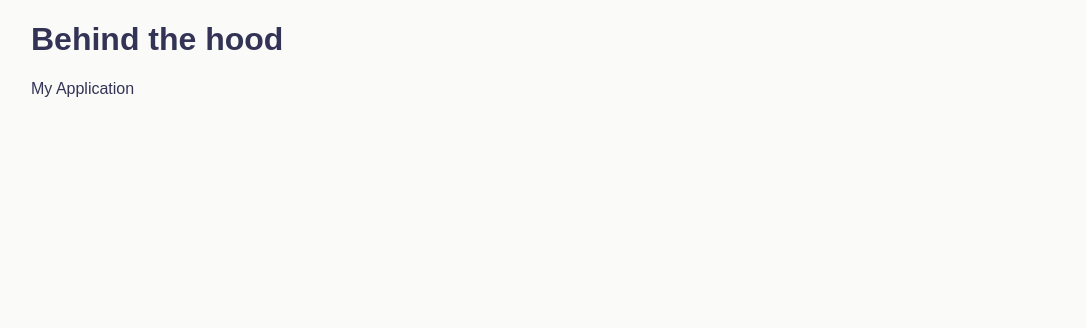
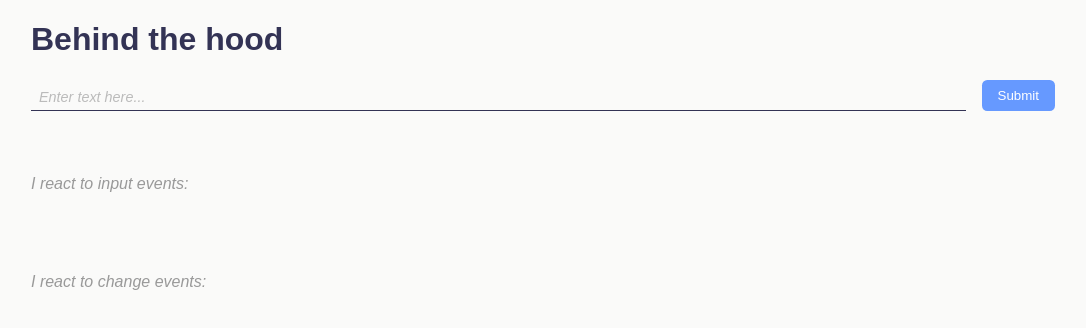
Before and after one commit to ssouron/behind-hood, a website built with Parcel: page index.html in a window 1280 px wide. Shown: the whole page, without its empty margins (97-1183 px from the left). Built offline with nearby package versions, Linux system fonts and the light colour scheme.

Commit message:
article completed

```diff
--- a/assets/style.sass
+++ b/assets/style.sass
@@ -11,3 +11,53 @@ body
   height: 100%
   margin: 0
   padding: 0
+
+$primary: #6699ff
+
+button
+  border: none
+  border-radius: 0.33rem
+  padding: 0.5rem 1rem
+  background-color: $primary
+  color: white
+  &:hover
+    background-color: lighten($primary, 10%)
+  &:active
+    background-color: darken($primary, 10%)
+  &:focus
+    outline: none
+
+input[type=text]
+  padding: 0.5rem 0.5rem 0.25rem
+  border: none
+  border-top-left-radius: 0.33rem
+  border-top-right-radius: 0.33rem
+  border-bottom: 1px solid #333355
+  background-color: inherit
+  width: 100%
+  font-size: 1rem
+  &:focus
+    outline: none
+    background-color: white
+  &::placeholder
+    color: #bbbbbb
+    font-size: 0.9rem
+    font-style: italic
+
+.text-field-button
+  display: flex
+  flex-flow: row nowrap
+  button
+    margin-left: 1rem
+
+.viewer
+  margin-top: 3rem
+  display: flex
+  flex-flow: row nowrap
+  align-items: center
+  label
+    color: #999999
+    font-style: italic
+  p
+    font-weight: bold
+    margin-left: 2rem
--- a/src/app.ts
+++ b/src/app.ts
@@ -1 +1,31 @@
-document.getElementById('app').textContent = 'My Application'
+import TextFieldButton from "./components/TextFieldButton"
+import Viewer from "./components/Viewer"
+
+const appElement = document.getElementById('app')
+
+const instantViewer = new Viewer()
+instantViewer.label = 'I react to input events:'
+
+const validatedViewer = new Viewer()
+validatedViewer.label = 'I react to change events:'
+
+const textFieldBtn = new TextFieldButton()
+textFieldBtn.placeholder = 'Enter text here...'
+textFieldBtn.value = ''
+textFieldBtn.onInput = (value: string) => {
+  instantViewer.content = value
+}
+textFieldBtn.onChange = (value: string) => {
+  validatedViewer.content = value
+}
+
+function renderApp() {
+  if (appElement !== null) {
+    appElement.innerHTML = ''
+    textFieldBtn.render(appElement)
+    instantViewer.render(appElement)
+    validatedViewer.render(appElement)
+  }
+}
+
+renderApp()
--- /dev/null
+++ b/src/components/Button.ts
@@ -0,0 +1,20 @@
+import Component from './Component'
+
+export default class Button extends Component {
+  readonly element: HTMLButtonElement
+
+  public onClick: () => void = () => {
+    throw new Error('The click handler has not been defined in a Button component.')
+  }
+
+  constructor (text: string) {
+    super()
+    this.element = document.createElement('button')
+    this.element.textContent = text
+    this.element.addEventListener('click', e => {
+      e.preventDefault()
+      e.stopPropagation()
+      this.onClick()
+    })
+  }
+}
--- /dev/null
+++ b/src/components/Component.ts
@@ -0,0 +1,11 @@
+export default abstract class Component {
+  abstract element: HTMLElement
+
+  public render (parent: HTMLElement | Component): void {
+    if (parent instanceof Component) {
+      parent.element.appendChild(this.element)
+    } else {
+      parent.appendChild(this.element)
+    }
+  }
+}
--- /dev/null
+++ b/src/components/TextFieldButton.ts
@@ -0,0 +1,60 @@
+import Component from './Component'
+import Button from './Button'
+import TextInput from './TextInput'
+
+export default class TextFieldButton extends Component {
+  readonly element: HTMLDivElement
+  private textField: TextInput
+  private button: Button
+
+  public onInput: (text: string) => void = (text) => {
+    throw new Error('The handler for the input element on a TextFieldButton has not been defined.')
+  }
+  public onChange: (text: string) => void = (text) => {
+    throw new Error('The handler for the change element on a TextFieldButton has not been defined.')
+  }
+
+  constructor () {
+    super()
+    // defines the wrapper
+    this.element = document.createElement('div')
+    this.element.className = 'text-field-button'
+    // defines and setup the text field
+    this.textField = new TextInput()
+    this.textField.placeholder = 'Enter a text here...'
+    this.textField.onInput = (text) => {
+      this.onInput(text)
+    }
+    this.textField.onChange = (text) => {}
+    // defines and setup the button
+    this.button = new Button('Submit')
+    this.button.onClick = () => {
+      this.onChange(this.textField.value)
+    }
+  }
+
+  get placeholder (): string {
+    return this.textField.placeholder
+  }
+  set placeholder (text: string) {
+    this.textField.placeholder = text
+  }
+
+  get value (): string {
+    return this.textField.value
+  }
+  set value (value: string) {
+    this.textField.value = value
+  }
+
+  // overloads the Component render method
+  render (parent: HTMLElement) {
+    // resets the wrapper
+    this.element.innerHTML = ''
+    // attach the two others components
+    this.textField.render(this.element)
+    this.button.render(this.element)
+    // then render the wrapper in its parent
+    super.render(parent)
+  }
+}
--- /dev/null
+++ b/src/components/TextInput.ts
@@ -0,0 +1,44 @@
+import Component from './Component'
+
+export default class TextInput extends Component {
+  readonly element: HTMLInputElement
+
+  public onInput: (text: string) => void = (text: string) => {
+    throw new Error('The input handler has not been defined in a TextInput component.')
+  }
+  public onChange: (text: string) => void = (text: string) => {
+    throw new Error('The change handler has not been defined in a TextInput component.')
+  }
+
+  constructor () {
+    super()
+    this.element = document.createElement('input')
+    this.element.type = 'text'
+    // event handler for the 'input' event
+    this.element.addEventListener('input', (e: Event) => {
+      e.preventDefault()
+      e.stopPropagation()
+      this.onInput(this.element.value)
+    })
+    // event handler for the 'change' event
+    this.element.addEventListener('change', (e: Event) => {
+      e.preventDefault()
+      e.stopPropagation()
+      this.onChange(this.element.value)
+    })
+  }
+
+  get placeholder (): string {
+    return this.element.placeholder
+  }
+  set placeholder(text: string) {
+    this.element.placeholder = text
+  }
+
+  get value (): string {
+    return this.element.value
+  }
+  set value(text: string) {
+    this.element.value = text
+  }
+}
--- /dev/null
+++ b/src/components/Viewer.ts
@@ -0,0 +1,36 @@
+import Component from './Component'
+
+export default class Viewer extends Component {
+  readonly element: HTMLDivElement
+  private _label: string = ''
+  private _content: string = ''
+
+  constructor () {
+    super()
+    this.element = document.createElement('div')
+    this.element.className = 'viewer'
+  }
+
+  get label (): string {
+    return this._label
+  }
+  set label (value: string) {
+    this._label = value
+    this.update()
+  }
+
+  get content (): string {
+    return this._content
+  }
+  set content (value: string) {
+    this._content = value
+    this.update()
+  }
+
+  update () {
+    this.element.innerHTML = `
+    <label>${this._label}&nbsp;</label>
+    <p>${this._content}&nbsp;</p>
+  `
+  }
+}
```
Also changed, not shown: tsconfig.json (added, +9 -0 lines), 6 other files.
